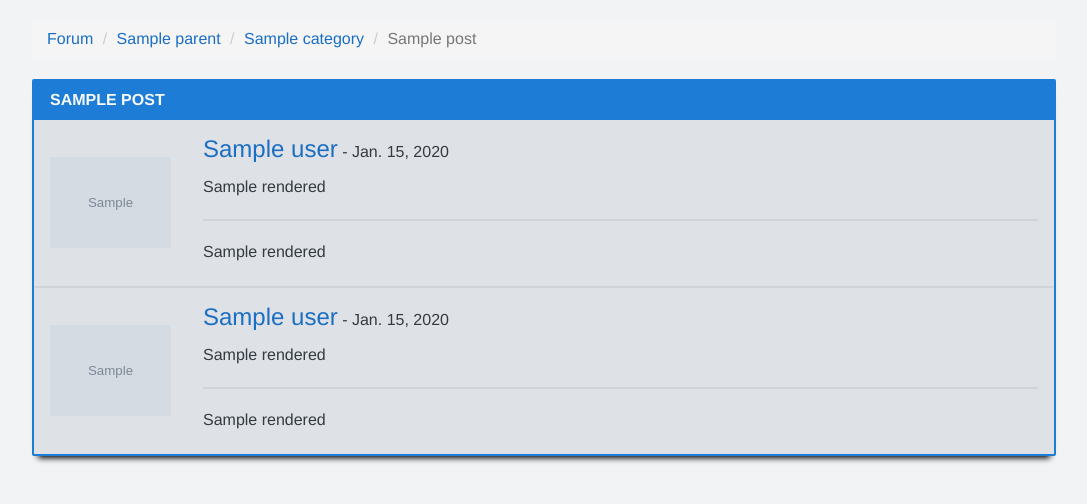
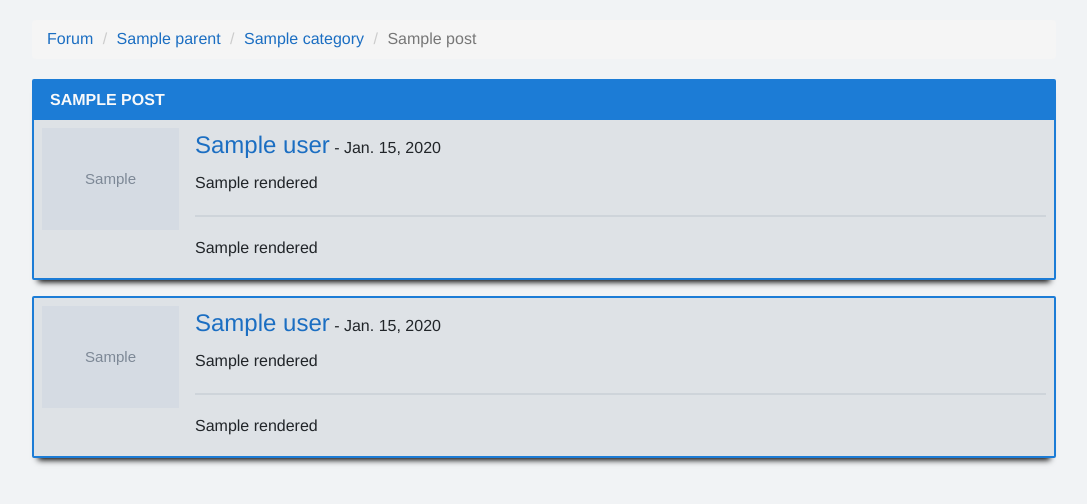
Before and after one commit to Punkweb/punkweb-boards, a Django app: template templates/pages/post.html in a window 1280 px wide. Shown: the part 52-556 px from the top of the page, without its empty margins (96-1183 px from the left). Run offline with Django 3.2, Linux system fonts and the light colour scheme; the template is opened without the code that fills it: most values are stand-ins (such as "Sample title", 1, 10 or a date in 2020); grey boxes marked "Sample" are stand-in pictures; some libraries are stand-ins or nearby versions.

Commit message:
Shoutbox and post cards.

```diff
--- a/static-assets/css/styles.css
+++ b/static-assets/css/styles.css
@@ -36,7 +36,7 @@ input:focus:invalid:focus, textarea:focus:invalid:focus, select:focus:invalid:fo
 }
 
 /* images can't be wider than their containers */
-img {
+img, iframe {
   max-width: 100%;
 }
 
--- a/templates/pages/post.html
+++ b/templates/pages/post.html
@@ -18,13 +18,11 @@
       {{post.title}}
     </div>
     <div class="card__body">
-      <div class="tableComponent">
-        <table class="tableComponent__table">
-          <tr>
-            <td class="align-center" width="15%">
+      <div style="display: flex;">
+        <div style="width: 15%; padding: .5rem;">
           <img src="/media/{{post.user.image}}" />
-            </td>
-            <td>
+        </div>
+        <div style="width: 85%; padding: .5rem;">
           <p>
             <span style="font-size: 24px;"><a href="{% url 'profile' post.user.id %}">{{post.user}}</a></span> - {{post.created|date}}
           </p>
@@ -39,17 +37,22 @@
             <p>Posted: {{ post.created|date:"D d M Y" }} at {{ post.created|time:"H:i" }}</p>
             <p>Edited: {{ post.modified|date:"D d M Y" }} at {{ post.modified|time:"H:i" }}</p>
           </div> -->
-            </td>
-          </tr>
+        </div>
+      </div>
+    </div>
+  </div>
   {% if comments %}
   {% for comment in comments %}
-          <tr>
-            <td class="align-center" width="15%">
+
+  <div class="card">
+    <div class="card__body">
+      <div style="display: flex;">
+        <div style="width: 15%; padding: .5rem;">
           <img src="/media/{{comment.user.image}}" />
-            </td>
-            <td class="content">
+        </div>
+        <div style="width: 85%; padding: .5rem;">
           <p>
-                <span style="font-size: 24px;"><a href="{% url 'profile' comment.user.id %}">{{comment.user}}</a></span> - {{comment.created|date}}
+            <span style="font-size: 24px;"><a href="{% url 'profile' comment.user.id %}">{{comment.user}}</a></span> - {{post.created|date}}
           </p>
           <p>
             {{comment.content.rendered}}
@@ -58,20 +61,23 @@
           <p>
             {{comment.user.signature.rendered}}
           </p>
-            </td>
-          </tr>
-          {% endfor %}
-          {% else %}
-          <tr>
-            <td colspan="2">
-              <h4>No comments.  Be the first to post!</h4>
-            </td>
-          </tr>
-          {% endif %}
-        </table>
+          <!-- <div style="padding: 2rem 0;">
+            <p>Posted: {{ comment.created|date:"D d M Y" }} at {{ comment.created|time:"H:i" }}</p>
+            <p>Edited: {{ comment.modified|date:"D d M Y" }} at {{ comment.modified|time:"H:i" }}</p>
+          </div> -->
         </div>
       </div>
     </div>
   </div>
+  {% endfor %}
+  {% else %}
+
+  <div class="card">
+    <div class="card__body">
+      <h4>No comments.  Be the first to post!</h4>
+    </div>
+  </div>
+  {% endif %}
+</div>
 
 {% endblock %}
```
Also changed, not shown: templates/pages/home.html (+13 -4 lines). Lines whose indentation alone changed are shown as unchanged.
